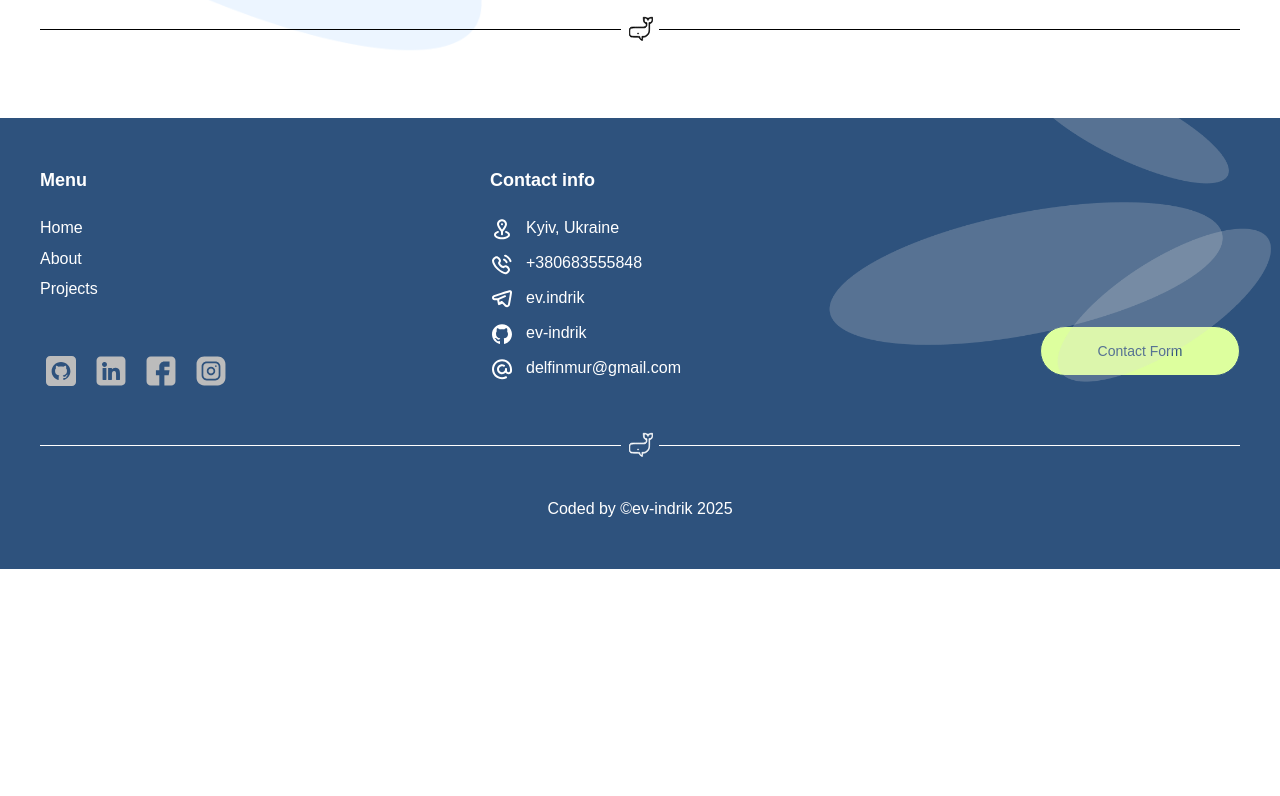
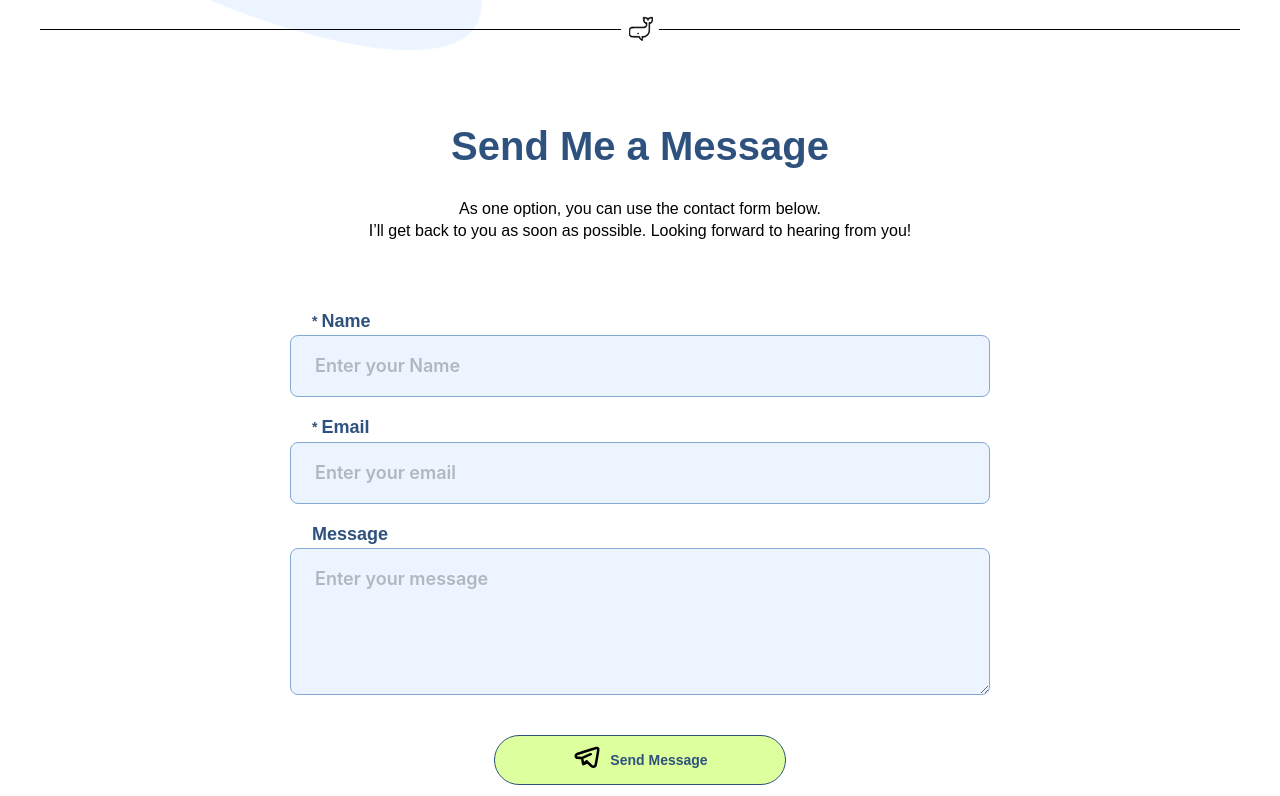
Before and after one commit to ev-indrik/my-portfolio, a React (Vite) app: page /contacts in a window 1280 px wide. Shown: the part 1404-2200 px from the top of the page. Before the commit the page ends 1973 px from the top, so only its background shows below. Built offline with nearby package versions, Linux system fonts and the light colour scheme.

Commit message:
feat: add ContactForm

```diff
--- a/src/components/hero-section/HeroSection.tsx
+++ b/src/components/hero-section/HeroSection.tsx
@@ -16,6 +16,7 @@ const {Title, Paragraph} = WebsiteTypography;
 
 type HeroSectionProps = {
     mainTitle: string;
+    titleColor?: 'primary' | 'black' | 'white';
     subTitle?: string;
     description: string | string[];
     imageSrc: string;
@@ -36,6 +37,7 @@ type HeroSectionProps = {
 
 const HeroSection: FC<HeroSectionProps> = ({
                                                mainTitle,
+                                               titleColor = 'black',
                                                subTitle,
                                                description,
                                                btnType = 'primary',
@@ -70,7 +72,8 @@ const HeroSection: FC<HeroSectionProps> = ({
                         className={'texts-container'}
                         order={isReversed ? 2 : 1}
                     >
-                        <Title level={2} style={{paddingBottom: subTitle ? 2 : 24}}>{mainTitle}</Title>
+                        <Title level={2} color={titleColor}
+                               style={{paddingBottom: subTitle ? 2 : 24}}>{mainTitle}</Title>
 
                         {subTitle && <Title level={3} style={{paddingBottom: 24}}>{subTitle}</Title>}
 
--- a/src/components/icon/SvgIcon.tsx
+++ b/src/components/icon/SvgIcon.tsx
@@ -23,6 +23,7 @@ import GithubGhost from './icons/github-ghost.svg?react'
 import ArrowShort from './icons/arrow-short.svg?react'
 import BlackWhale from './icons/black-whale.svg?react'
 import Share from './icons/share.svg?react'
+import BlackPlane from './icons/black-plane.svg?react'
 
 export type IconTypes =
     'main-whale'
@@ -49,10 +50,12 @@ export type IconTypes =
     | 'waves-whale'
     | 'black-whale'
     | 'share'
+    | 'black-plane'
 
 // type IconColor = 'green' | 'red'
 
 const icons: { [key: string]: FC<SVGProps<SVGSVGElement>> } = {
+    'black-plane': BlackPlane,
     'share': Share,
     'black-whale': BlackWhale,
     'arrow-short': ArrowShort,
--- a/src/components/website-button/WebsiteButton.scss
+++ b/src/components/website-button/WebsiteButton.scss
@@ -6,7 +6,7 @@
   align-items: center;
   justify-content: center;
   font-size: 14px;
-  font-weight: 500;
+  font-weight: 700;
   border: none;
   outline: none;
   box-shadow: unset;
--- a/src/data/heroSectionContent.json
+++ b/src/data/heroSectionContent.json
@@ -38,7 +38,7 @@
     "buttonText": "Download PDF Resume"
   },
   "contact": {
-    "mainTitle": "Yevheniia Budko",
+    "mainTitle": "Let’s Get in Touch",
     "subTitle": "Frontend developer",
     "description": "Thank you for taking the time to learn more about me and explore my projects. I truly appreciate your interest.\n\nIf you’d like to connect, collaborate, or simply have a question, feel free to reach out in any way that’s most convenient for you.",
     "buttonText": "Share Link to Portfolio",
--- a/src/pages/contacts/Contacts.tsx
+++ b/src/pages/contacts/Contacts.tsx
@@ -6,6 +6,7 @@ import meImg from '../../components/hero-section/images/me-img.png'
 import heroSectionContent from "@/data/heroSectionContent.json";
 import {message} from "antd";
 import ContactsBlock from "@/pages/contacts/sections/contacs-block/ContactsBlock";
+import ContactForm from "@/pages/contacts/sections/contact-form/ContactForm";
 const sectionData = heroSectionContent['contact'];
 
 const Contacts: FC = () => {
@@ -38,6 +39,7 @@ const Contacts: FC = () => {
             {contextHolder}
             <HeroSection
                 mainTitle={sectionData.mainTitle}
+                titleColor={'primary'}
                 description={sectionData.description}
                 imageSrc={meImg}
                 buttonText={sectionData.buttonText}
@@ -47,6 +49,7 @@ const Contacts: FC = () => {
                 onClick={onShareClick}
             />
             <ContactsBlock />
+            <ContactForm />
         </>
     );
 };
--- /dev/null
+++ b/src/pages/contacts/sections/contact-form/ContactForm.scss
@@ -0,0 +1,40 @@
+@use '../../../../variables';
+
+.contact-form-section-wrapper {
+  padding: 0 0 40px;
+  white-space: pre-line;
+
+}
+
+.contact-form-wrapper {
+  font-family: variables.$main-font;
+
+  .ant-form-item {
+    margin-bottom: 16px;
+
+    .ant-form-item-label {
+      padding-bottom: 0 !important;
+    }
+
+    label {
+      font-family: variables.$main-font;
+      color: variables.$primary-blue;
+      font-weight: 600;
+      font-size: 18px;
+      padding-left: 22px;
+    }
+
+    input, textarea {
+      padding: 16px 16px 16px 24px;
+      border: 1px solid #83A9D5;
+      border-radius: 8px;
+      background-color: #ECF5FF;
+      font-weight: 600;
+      font-size: 18px;
+    }
+  }
+
+  .ant-form-item-label > label.ant-form-item-required::before {
+    color: variables.$primary-blue !important;
+  }
+}
--- /dev/null
+++ b/src/pages/contacts/sections/contact-form/ContactForm.tsx
@@ -0,0 +1,98 @@
+import './ContactForm.scss'
+
+import type {FC} from 'react';
+import {Form, Input, Row, Col, message} from 'antd'
+import type {FormProps} from 'antd';
+import WebsiteTypography from "@/components/website-typography/WebsiteTypography";
+import TextArea from "antd/es/input/TextArea";
+import WebsiteButton from "@/components/website-button/WebsiteButton";
+import {SvgIcon} from "@/components/icon/SvgIcon";
+
+const {Title, Paragraph} = WebsiteTypography
+
+type FieldType = {
+    name: string;
+    email: string;
+    message?: string;
+};
+
+const ContactForm: FC = () => {
+
+    const [form] = Form.useForm();
+
+    const onFinish: FormProps<FieldType>['onFinish'] = async (values) => {
+        try {
+            await fetch("https://formspree.io/f/mqalqzer", {
+                method: "POST",
+                headers: {
+                    "Content-Type": "application/json"
+                },
+                body: JSON.stringify(values)
+            });
+            message.success("Message sent!");
+            form.resetFields();
+        } catch (error) {
+            message.error("Something went wrong. Please try again.");
+        }
+    };
+
+    return (
+        <div className={'contact-form-section-wrapper'}>
+            <div className={'container'}>
+
+                <Title level={2} color={'primary'} centered>
+                    {'Send Me a Message'}
+                </Title>
+
+                <Paragraph centered color={'black'} style={{paddingTop: 24}}>
+                    {'As one option, you can use the contact form below.\nI’ll get back to you as soon as possible. Looking forward to hearing from you!'}
+                </Paragraph>
+
+                <Row justify={'center'} style={{paddingTop: 64}}>
+                    <Col span={14}>
+                        <Form
+                            form={form}
+                            layout="vertical"
+                            onFinish={onFinish}
+                            autoComplete={"off"}
+                            className={'contact-form-wrapper'}
+                        >
+                            <Form.Item<FieldType>
+                                label="Name"
+                                name="name"
+                                rules={[{required: true, message: 'Please input your Name'}]}
+                            >
+                                <Input placeholder={'Enter your Name'}/>
+                            </Form.Item>
+
+                            <Form.Item<FieldType>
+                                label="Email"
+                                name="email"
+                                rules={[
+                                    { required: true, message: "Don't forget to put your email" },
+                                    { type: 'email', message: 'Please enter a valid email address' }
+                                ]}
+                            >
+                                <Input placeholder={'Enter your email'}/>
+                            </Form.Item>
+
+                            <Form.Item label="Message" name="message">
+                                <TextArea rows={4} placeholder={'Enter your message'}/>
+                            </Form.Item>
+
+                           <Row justify={'center'} style={{paddingTop: 24}}>
+                               <Col span={10}>
+                                   <WebsiteButton size={'large'} icon={<SvgIcon type={'black-plane'}/>} block
+                                                  btnType={'secondary'} htmlType={"submit"} text={'Send Message'}/>
+                               </Col>
+                           </Row>
+                        </Form>
+                    </Col>
+                </Row>
+
+            </div>
+        </div>
+    );
+};
+
+export default ContactForm;
```
Also changed, not shown: src/components/icon/icons/black-plane.svg (added).
